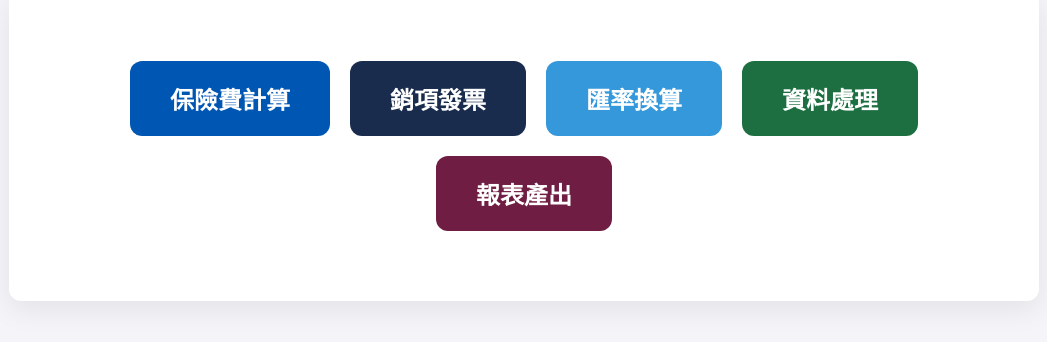
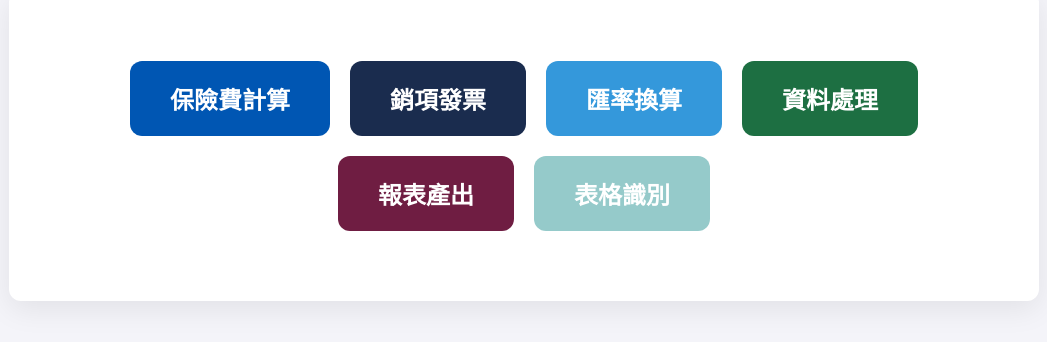
Before and after one commit to megerru/megerru.github.io, a plain HTML site: page index.html in a window 1280 px wide. Shown: the part 254-596 px from the top of the page, without its empty margins (116-1163 px from the left). Drawn offline with Linux system fonts and the light colour scheme.

Commit message:
Update index.html

```diff
--- a/index.html
+++ b/index.html
@@ -18,6 +18,8 @@
             <button class="welcome-button" onclick="navigateTo('exchange-rate.html')" style="background-color: #3498db;">匯率換算</button>
             <button class="welcome-button" onclick="navigateTo('data_processing_landing.html')" style="background-color: #1d6f42;">資料處理</button>
             <button class="welcome-button" onclick="navigateTo('report_landing.html')" style="background-color: #6f1d42;">報表產出</button>
+            <button class="welcome-button" onclick="navigateTo('table-recognition.html')" style="background-color: #95CACA;">表格識別</button>
+
         </div>
     </div>
 
@@ -182,4 +184,5 @@
         }
     </script>
 </body>
+
 </html>
```
